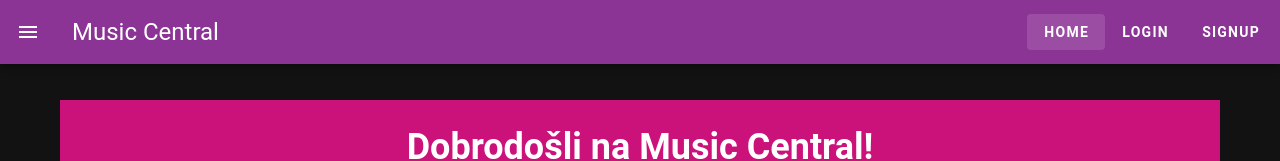
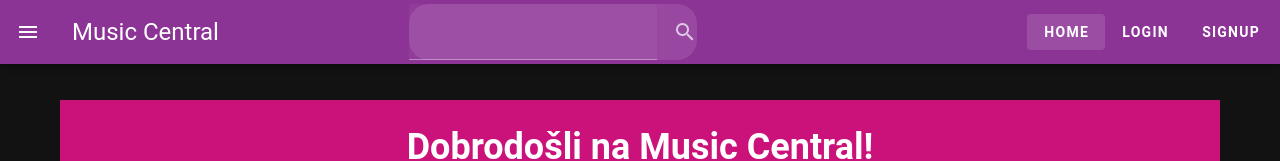
Before and after one commit to Marko455/Music_Central2, a Vue app: page / in a window 1280 px wide. Shown: the top 161 px of the page. Built offline with nearby package versions, Linux system fonts and the light colour scheme; no server answers; the database is empty.

Commit message:
Songs i Users firebase kolekcije
Izrada kolekcije "Songs" i "Users" u firebase bazi podataka + dodan je search bar na App.vue

```diff
--- a/src/App.vue
+++ b/src/App.vue
@@ -7,6 +7,17 @@
       </v-btn>
       <v-toolbar-title class="toolbar-title">Music Central</v-toolbar-title>
       <v-spacer></v-spacer>
+
+      <!-- Search bar -->
+      <v-text-field
+        v-model="search"
+        append-icon="mdi-magnify"
+        label="Search"
+        single-line
+        hide-details
+        class="search-bar"
+      ></v-text-field>
+
       <v-btn to="/" text class="toolbar-button">Home</v-btn>
       <v-btn to="/login" text class="toolbar-button">Login</v-btn>
       <v-btn to="/signup" text class="toolbar-button">Signup</v-btn>
@@ -39,7 +50,14 @@ export default {
   name: 'App',
   data() {
     return {
-      drawer: false // Initially, sidebar is hidden
+      drawer: false, // Initially, sidebar is hidden
+      search: '' // Search query
+    }
+  },
+  watch: {
+    search(newQuery) {
+      // Handle search query changes (e.g., fetch search results)
+      console.log('Search query:', newQuery);
     }
   }
 }
@@ -62,6 +80,42 @@ export default {
   color: #fff; /* Change to white color on hover/focus */
 }
 
+/* Search bar styling */
+.search-bar {
+  max-width: 300px;
+  margin-right: 330px;
+  border-radius: 20px;
+  background-color: rgba(255, 255, 255, 0.1);
+  color: white;
+  transition: background-color 0.3s ease, box-shadow 0.3s ease;
+}
+
+.search-bar .v-input__control {
+  color: rgb(34, 173, 220);
+}
+
+.search-bar .v-input__control .v-field__input {
+  color: white;
+}
+
+.search-bar .v-input__control .v-field__details {
+  display: none;
+}
+
+.search-bar .v-input__control .v-label {
+  color: rgba(255, 255, 255, 0.7);
+}
+
+.search-bar .v-input__control .v-input__append-inner .v-icon {
+  color: white;
+}
+
+.search-bar:hover,
+.search-bar:focus-within {
+  background-color: rgba(255, 255, 255, 0.2);
+  box-shadow: 0 0 10px rgba(255, 255, 255, 0.5);
+}
+
 /* Sidebar styling */
 .sidebar-button {
   font-weight: bold;
```
